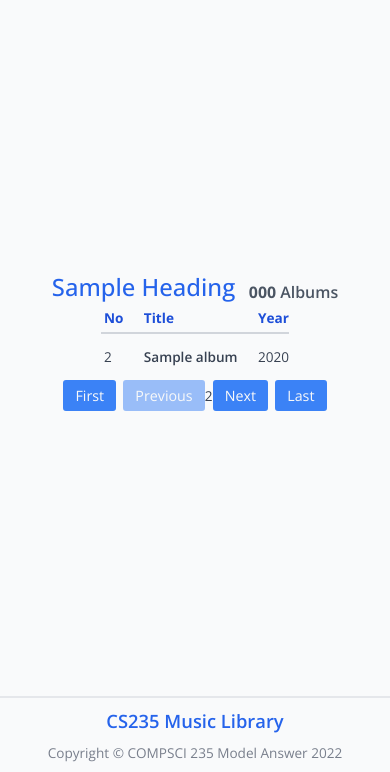
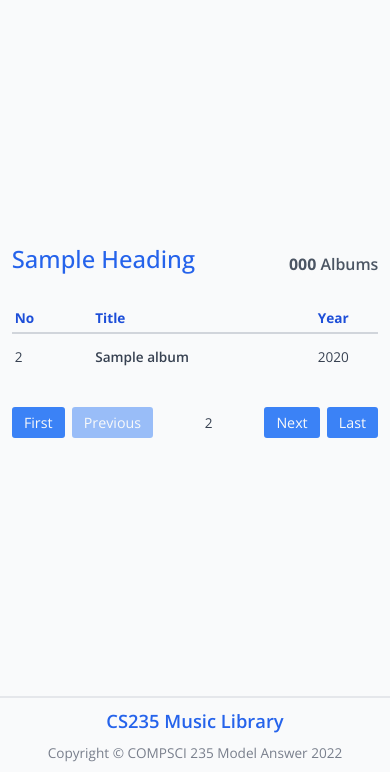
Before and after one commit to yunwi5/music-library, a Flask app: template music/templates/albums/browse_albums.html in a window 390 px wide. Shown: the part 107-879 px from the top of the page. Run offline with Flask 2, Linux system fonts and the light colour scheme; the template is opened without the code that fills it: most values are stand-ins (such as "Sample title", 1, 10 or a date in 2020); form fields are guessed from the names that the template uses; parts of the project's set-up code (start-up, migrations or seed data) failed here and were passed over.

Commit message:
fix styling

```diff
--- a/music/static/css/browse.css
+++ b/music/static/css/browse.css
@@ -1,5 +1,5 @@
 /* Album and track browsing page common styling */
-#browse-tracks {
+#browse-tracks, #browse-albums {
     display: flex;
     padding: 3rem 15%;
     gap: 2rem;
@@ -7,7 +7,7 @@
 }
 
 @media only screen and (max-width: 900px) {
-    #browse-tracks {
+    #browse-tracks, #browse-albums {
         padding: 3rem 3vw;
     }
 }
--- a/music/templates/albums/browse_albums.html
+++ b/music/templates/albums/browse_albums.html
@@ -1,7 +1,7 @@
 {% extends 'layout.html' %}
 
 {% block content %}
-<main id="browse">
+<main id="browse-albums">
     <header class="browse-header">
         <h1 class="browse__heading">{{heading}}</h1>
         <h3 class="browse__subheading"><strong>{{number_of_albums}}</strong> Albums</h3>
```
